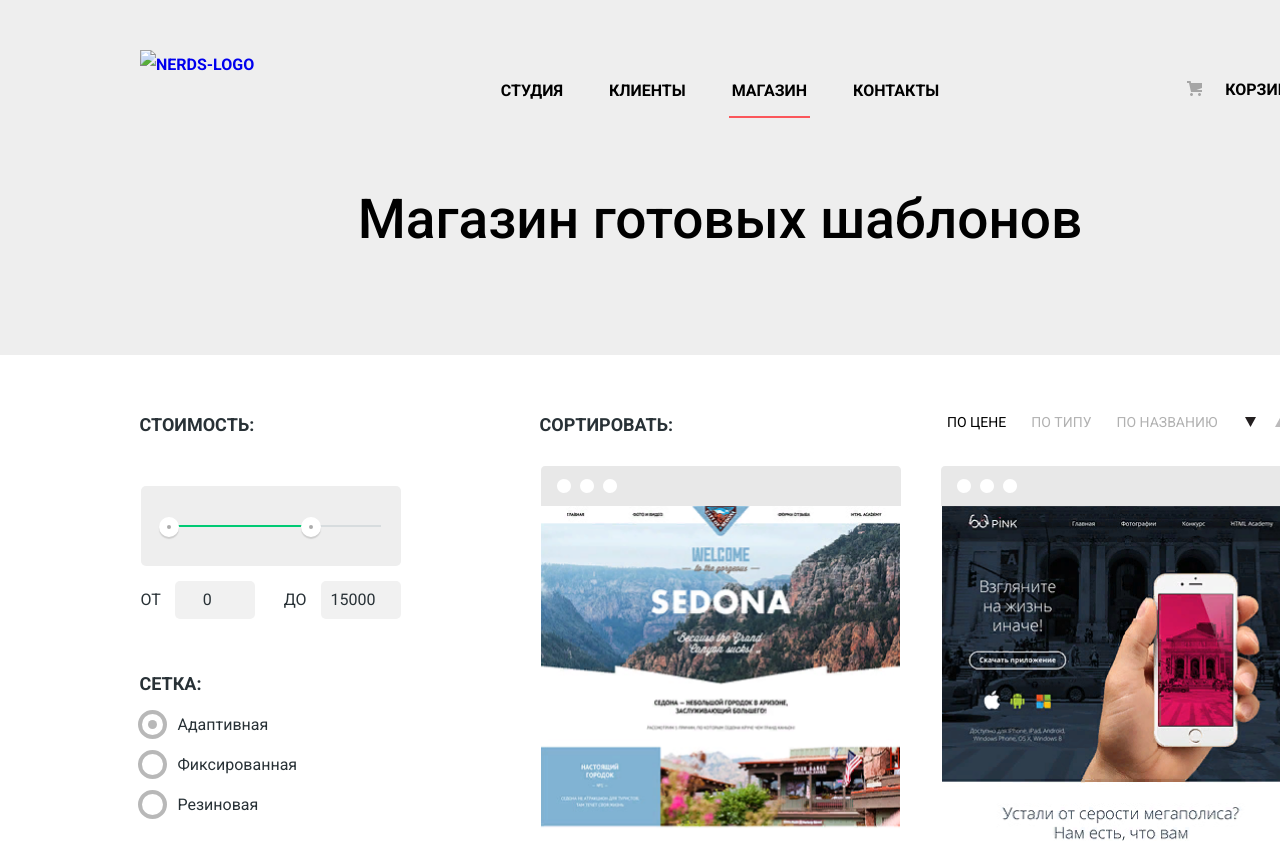
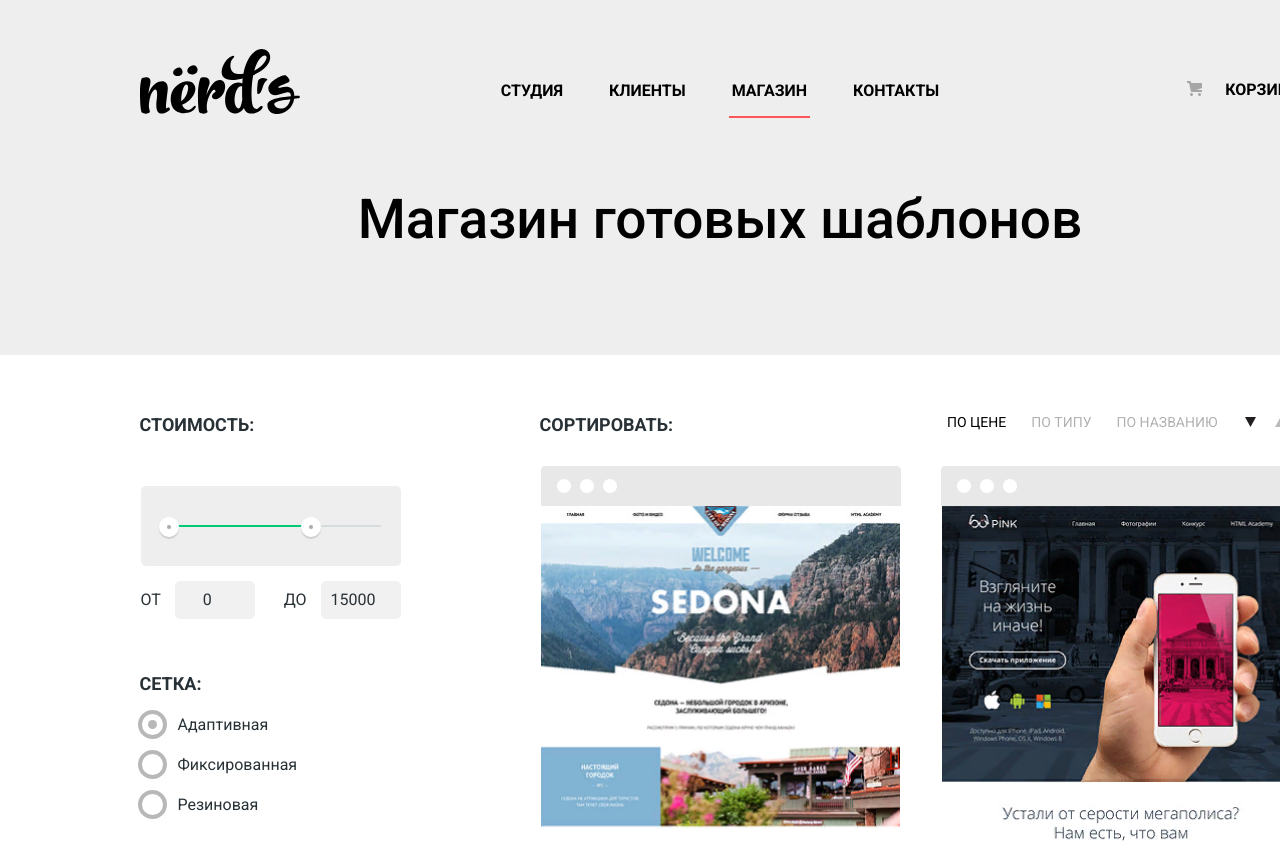
Before and after one commit to Eduard38/Html-1-Nerds, a plain HTML site: page catalog.html in a window 1280 px wide. Shown: the top 841 px of the page. Drawn offline with Linux system fonts and the light colour scheme; the site is published under a folder, as on GitHub Pages, so addresses that start at the root find nothing.

Commit message:
Update catalog.html
Подправил 18 строку catalog.html

```diff
--- a/catalog.html
+++ b/catalog.html
@@ -15,7 +15,7 @@
   <header class="main-header">
     <nav class="main-navigation">
       <div class="main-navigation-wrapper">
-        <a href="index.html"><img class="main-header-logo" src="/img/nerds-logo.svg" alt="nerds-logo"></a>
+        <a href="index.html"><img class="main-header-logo" src="img/nerds-logo.svg" alt="nerds-logo"></a>
         <ul class="site-navigation">
           <li class="navigation-item"><a class="navigation-link" href="index.html">Студия</a></li>
           <li class="navigation-item"><a class="navigation-link" href="#">Клиенты</a></li>
```
